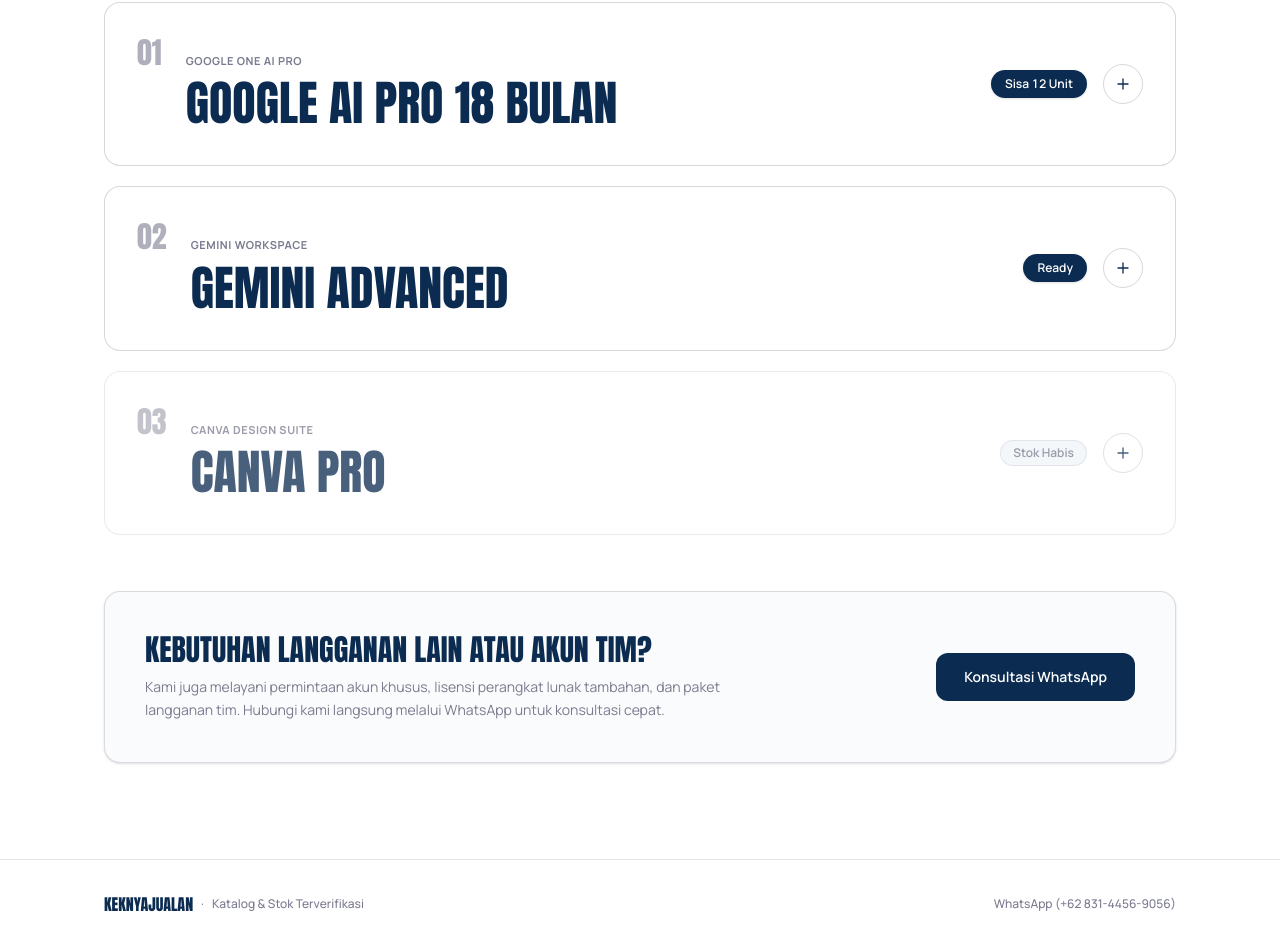
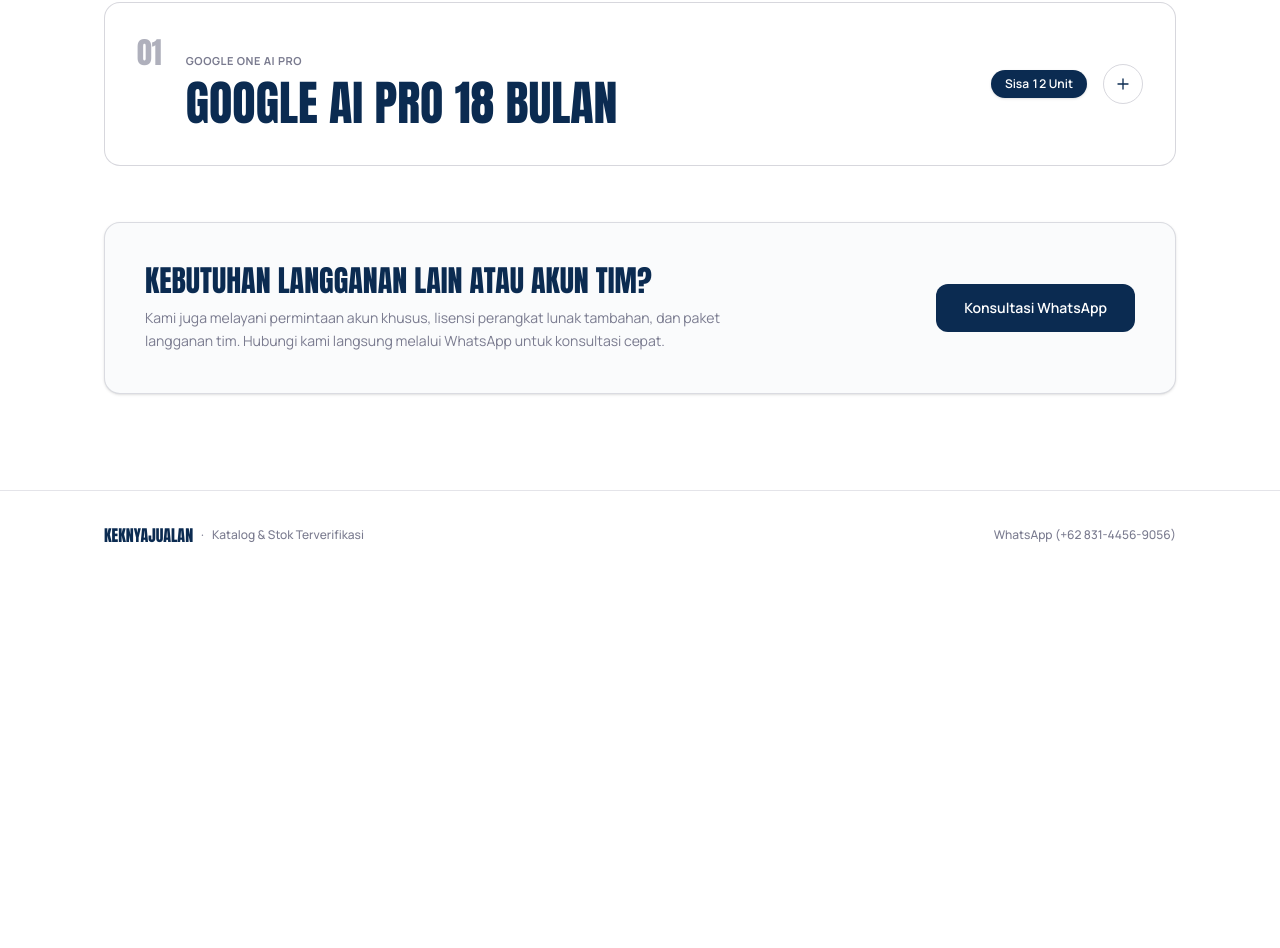
Before and after one commit to myhli/keknyajualan, a Next.js app: page / in a window 1280 px wide. Shown: the part 744-1692 px from the top of the page. After the commit the page ends 1323 px from the top, so only its background shows below. Built offline with nearby package versions, Linux system fonts and the light colour scheme.

Commit message:
feat: sync Google AI Pro details and warranty terms from official flyer

```diff
--- a/app/page.tsx
+++ b/app/page.tsx
@@ -8,6 +8,7 @@
   desc?: string;
   specs?: string[];
   status?: string;
+  warranty?: string;
 };
 
 type StockData = Record<string, string>;
@@ -230,6 +231,16 @@
                                   </li>
                                 ))}
                               </ul>
+
+                              {item.warranty && (
+                                <div className="mt-4 p-3.5 rounded-xl bg-white border border-[#c5a8a1]/60 text-xs text-[#0b2b51]/85 leading-relaxed flex items-start gap-2.5">
+                                  <span className="inline-block w-2 h-2 rounded-full bg-[#807073] mt-1 flex-shrink-0"></span>
+                                  <div>
+                                    <span className="font-semibold text-[#0b2b51]">Ketentuan Garansi: </span>
+                                    {item.warranty}
+                                  </div>
+                                </div>
+                              )}
                             </div>
 
                             <div className="bg-white p-6 rounded-2xl border border-[#7a7b8f]/20 flex flex-col justify-between gap-6 shadow-sm">
--- a/products.json
+++ b/products.json
@@ -2,34 +2,16 @@
   {
     "name": "Google AI PRO 18 Bulan",
     "category": "Google One AI Pro",
-    "desc": "Langganan personal resmi berdurasi 18 bulan penuh dengan kapasitas 2TB Google One Cloud dan akses model Gemini Ultra.",
+    "desc": "Langganan Google AI Pro 18 Bulan menggunakan akun pribadi (bukan sharing) dengan penyimpanan Cloud hingga 5 TB, privasi aman, dan garansi 24 jam sejak pembelian.",
     "specs": [
-      "Akses Gemini 1.5 Pro dan Ultra",
-      "Kapasitas 2TB Google One Storage",
-      "Garansi akun penuh 18 bulan",
-      "Akun privat personal"
-    ]
-  },
-  {
-    "name": "Gemini Advanced",
-    "category": "Gemini Workspace",
-    "desc": "Akses komputasi penalaran model tingkat lanjut untuk pemrograman, sintesis dokumen panjang, dan integrasi Google Workspace.",
-    "specs": [
-      "Fitur penalaran tingkat lanjut",
-      "Konteks dokumen panjang",
-      "Cloud storage 2TB",
-      "Prioritas server berkecepatan tinggi"
-    ]
-  },
-  {
-    "name": "Canva Pro",
-    "category": "Canva Design Suite",
-    "desc": "Paket lengkap kreator konten dengan akses ke 100M+ aset visual, background remover instan, dan rangkaian Magic Studio.",
-    "specs": [
-      "100M+ foto dan elemen grafis premium",
-      "Penghapus latar belakang otomatis",
-      "Alat kreasi Magic Studio",
-      "Ekspor desain resolusi tinggi"
-    ]
-  }
+      "Penyimpanan Cloud hingga 5 TB",
+      "Privasi terjamin aman (Akun pribadi, bukan sharing)",
+      "Dapat mengundang 5 anggota keluarga",
+      "Limit user AI Gemini 4x lebih banyak",
+      "Akses Video AI (Veo, Whisk & Nano Banana, Gemini Omni)",
+      "Integrasi Aplikasi Google lain",
+      "Garansi 24 Jam sejak produk dibeli"
+    ],
+    "warranty": "Garansi berlaku 24 Jam sejak produk dibeli. Setelah masa garansi habis, permohonan garansi, penggantian, atau kendala yang dilaporkan di luar periode tersebut tidak dapat kami proses."
+    }
 ]
```
